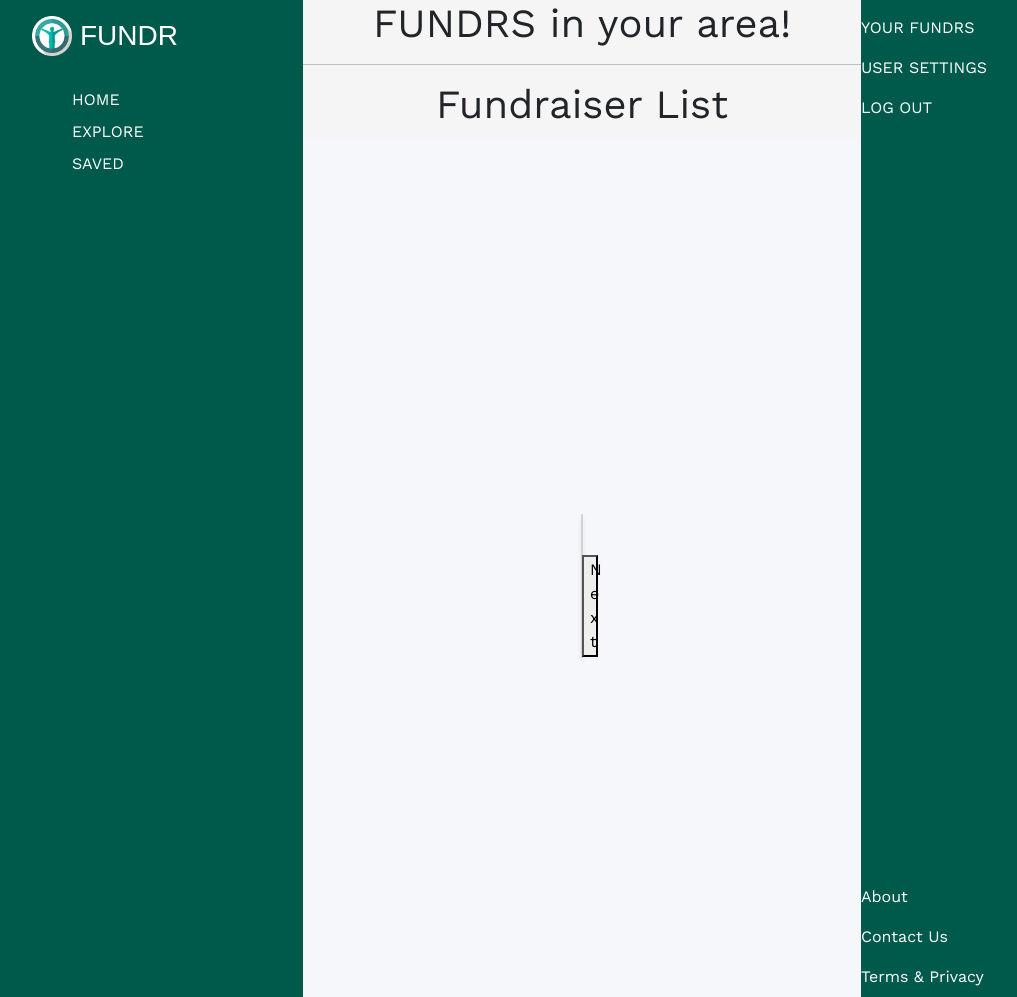
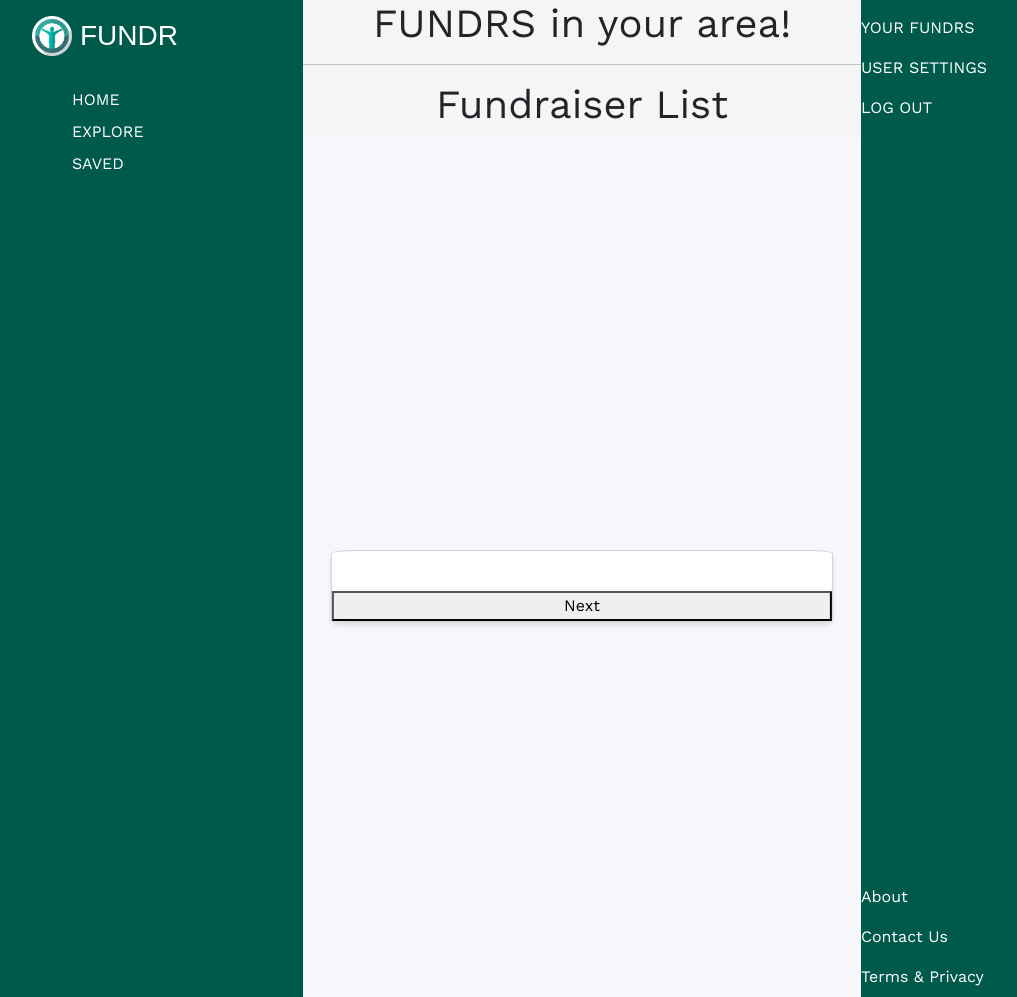
Before and after one commit to Turq-uoise/Fundr, a Django app: page /explore/ in a window 1280 px wide. Shown: the whole page, without its empty margins (58-1075 px from the left). Run offline with Django 4.2, Linux system fonts and the light colour scheme; the visitor is signed in with stand-in values (Sample User, id 1); data that the repository does not hold is empty; some web fonts are replaced.

Commit message:
fixes tiny css card issues

```diff
--- a/fundr/main_app/static/css/style.css
+++ b/fundr/main_app/static/css/style.css
@@ -150,7 +150,7 @@ html, body {
 
 
 .card {
-  width: 2px;
+  width: 90%;
 }
 
 @media only screen and (max-width: 600px){
```
